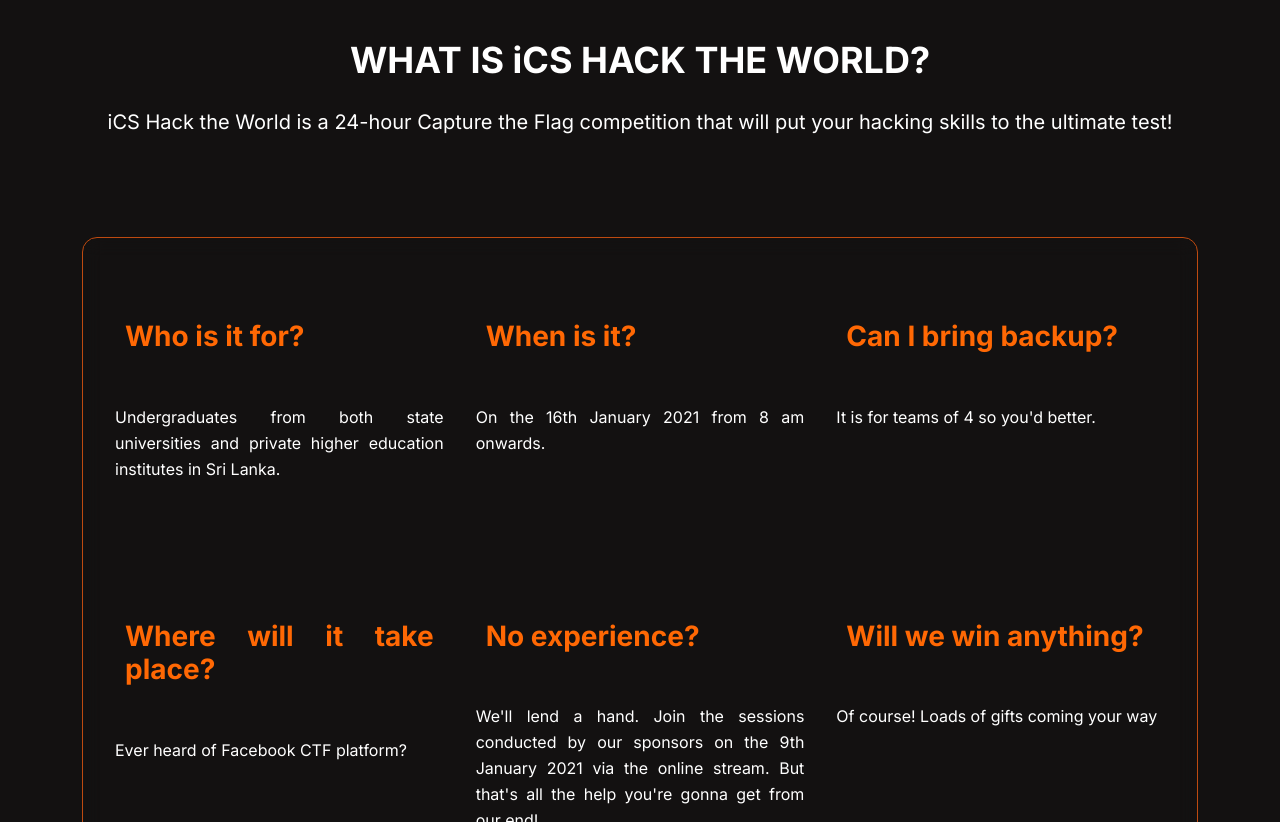
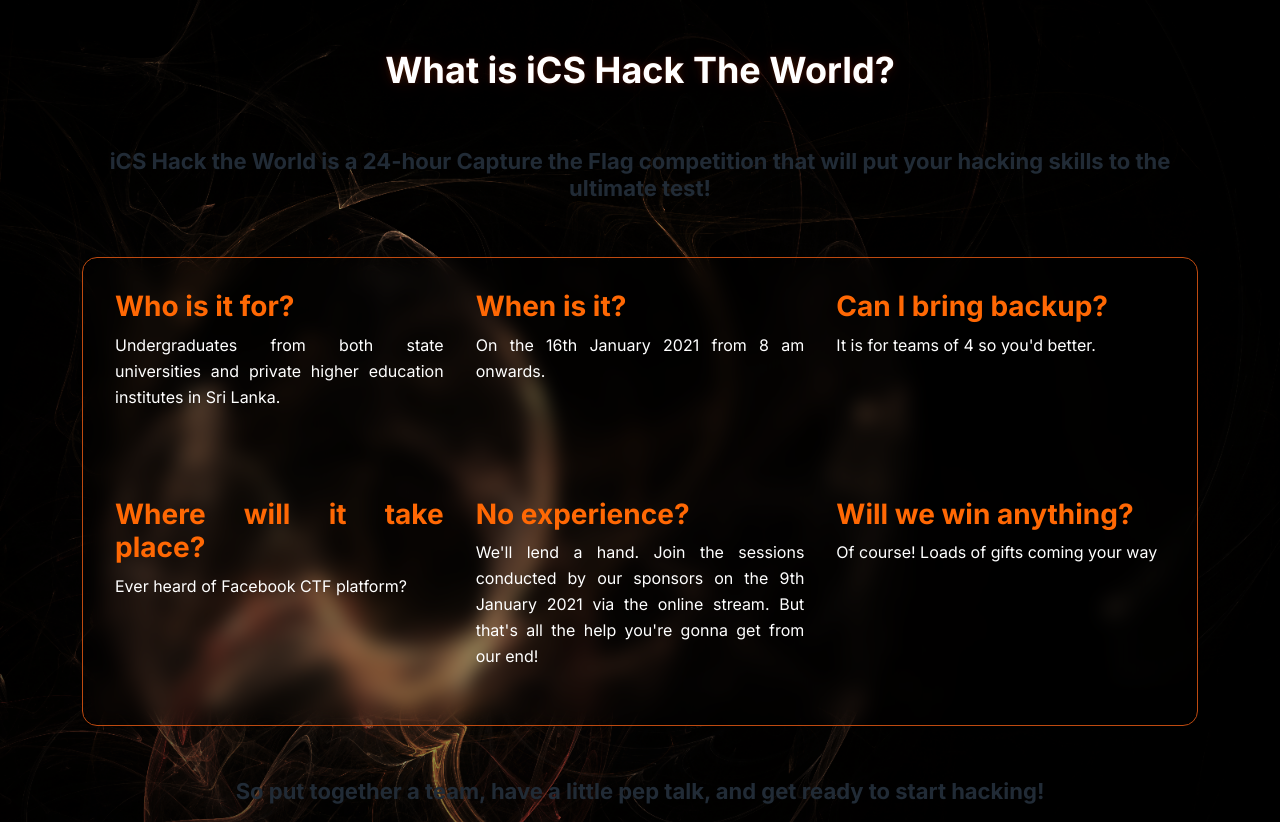
Before and after one commit to param-ninthu/ISG-2021-Landing, a React (Create React App) app: page / in a window 1280 px wide. Shown: the part 638-1460 px from the top of the page. Built offline with nearby package versions, Linux system fonts and the light colour scheme.

Commit message:
Update about section

```diff
--- a/src/components/About.jsx
+++ b/src/components/About.jsx
@@ -1,91 +1,97 @@
-import React, {} from 'react-bootstrap';
-import logo from "../assets/images/ISACA_STUDENTGROUP_anniv_logo_4C_template.png"
-import '../assets/scss/_About.scss';
+import React, {Col, Container, Row} from 'react-bootstrap';
+import '../assets/scss/_about.scss';
+
 const About = () => {
-    const styleObj = {
-        fontSize: 20,
-        color: "#ffffff",
-        textAlign: "center"
-    }
 
-    return(
-                 <section id="pricing" className="ud-sponsors">
-                            <div className="ud-section-title mx-auto text-center">
-                            <h2 data-aos="zoom-in-up">
-                                    WHAT IS iCS HACK THE WORLD?</h2>
-                            </div>
-                            <div className="Space">
-                            <div data-aos="zoom-in-up">
-                            <div style={styleObj}>
-                            iCS Hack the World is a 24-hour Capture the Flag competition that will put your hacking skills to the ultimate test!
+    return (
+        <section id="pricing" className="ud-about aw-dark-back py-5">
+            <Container>
+                <Row>
+                    <Col xs={12} data-aos="zoom-in">
+                        <h2 className="neonText mx-auto text-center my-3 p-3">What is iCS Hack The World?</h2>
+                    </Col>
+                    <Col xs={12}>
+                        <h4 className="text-center m-1 mt-4" data-aos="zoom-in-up">
+                            iCS Hack the World is a 24-hour Capture the Flag competition that will put your hacking
+                            skills
+                            to the ultimate test!
+                        </h4>
+                    </Col>
+                </Row>
+
+                <Row className="my-5 py-1">
+                    <Col xs={12}>
+                        <div className="card animated fadeInDown">
+                            <div className="card-group">
+                                <div className="card mb-4 border-0">
+                                    <div className="card-body">
+                                        <div data-aos="fade-right">
+                                            <h3 className="card-title">Who is it for?</h3>
+                                            <p className="card-text">Undergraduates from both state universities and
+                                                private
+                                                higher education institutes in Sri Lanka.</p>
                                         </div>
                                     </div>
                                 </div>
-                             {/* -----------------------------------------/Cards----- */}
-                             <div class="container">
-                               <div class="animated fadeInDown">
-                               <div class="card">
-<div class="card-group">
-  <div class="card mb-4 border-0">
-    <div class="card-body">
+                                <div className="card mb-4 border-0">
+                                    <div className="card-body">
                                         <div data-aos="fade-right">
-      <h3 class="card-title">Who is it for?</h3>
-      <p class="card-text">Undergraduates from both state universities and private higher education institutes in Sri Lanka.</p>
+                                            <h3 className="card-title">When is it?</h3>
+                                            <p className="card-text">On the 16th January 2021 from 8 am onwards.</p>
                                         </div>
                                     </div>
                                 </div>
-  <div class="card mb-4 border-0">
-    <div class="card-body">
-    <div data-aos="fade-down">
-      <h3 class="card-title">When is it?</h3>
-      <p class="card-text">On the 16th January 2021 from 8 am onwards.</p>
-      </div>
-    </div>
-  </div>
-  <div class="card mb-4 border-0">
-    <div class="card-body">
-    <div data-aos="fade-left">
-      <h3 class="card-title">Can I bring backup?</h3>
-      <p class="card-text">It is for teams of 4 so you'd better.</p>
+                                <div className="card mb-4 border-0">
+                                    <div className="card-body">
+                                        <div data-aos="fade-right">
+                                            <h3 className="card-title">Can I bring backup?</h3>
+                                            <p className="card-text">It is for teams of 4 so you'd better.</p>
                                         </div>
                                     </div>
                                 </div>
                             </div>
-<div class="card-group">
-  <div class="card mb-4 border-0">
-    <div class="card-body">
+                            <div className="card-group">
+                                <div className="card mb-4 border-0">
+                                    <div className="card-body">
                                         <div data-aos="fade-right">
-      <h3 class="card-title">Where will it take place?</h3>
-      <p class="card-text">Ever heard of Facebook CTF platform?</p>
+                                            <h3 className="card-title">Where will it take place?</h3>
+                                            <p className="card-text">Ever heard of Facebook CTF platform?</p>
                                         </div>
                                     </div>
                                 </div>
-  <div class="card mb-4 border-0">
-    <div class="card-body">
-    <div data-aos="fade-up">
-      <h3 class="card-title">No experience?</h3>
-      <p class="card-text">We'll lend a hand. Join the sessions conducted by our sponsors on the 9th January 2021 via the online stream. But that's all the help you're gonna get from our end!</p>
+                                <div className="card mb-4 border-0">
+                                    <div className="card-body">
+                                        <div data-aos="fade-right">
+                                            <h3 className="card-title">No experience?</h3>
+                                            <p className="card-text">We'll lend a hand. Join the sessions conducted by
+                                                our
+                                                sponsors on the 9th January 2021 via the online stream. But that's all
+                                                the
+                                                help you're gonna get from our end!</p>
                                         </div>
                                     </div>
                                 </div>
-  <div class="card mb-4 border-0">
-    <div class="card-body">
-    <div data-aos="fade-left">
-      <h3 class="card-title">Will we win anything?</h3>
-      <p class="card-text">Of course! Loads of gifts coming your way</p>
+                                <div className="card mb-4 border-0">
+                                    <div className="card-body">
+                                        <div data-aos="fade-right">
+                                            <h3 className="card-title">Will we win anything?</h3>
+                                            <p className="card-text">Of course! Loads of gifts coming your way</p>
                                         </div>
                                     </div>
                                 </div>
                             </div>
                         </div>
-</div>
-</div>
+                    </Col>
+                </Row>
 
-<div className="LContent">
-                        <div data-aos="fade-left">
+                <Row>
+                    <Col xs={12}>
+                        <h4 data-aos="fade-up m-4">
                             So put together a team, have a little pep talk, and get ready to start hacking!
-                        </div>
-                        </div>
+                        </h4>
+                    </Col>
+                </Row>
+            </Container>
         </section>
 
     );
```
Lines whose indentation alone changed are shown as unchanged.
